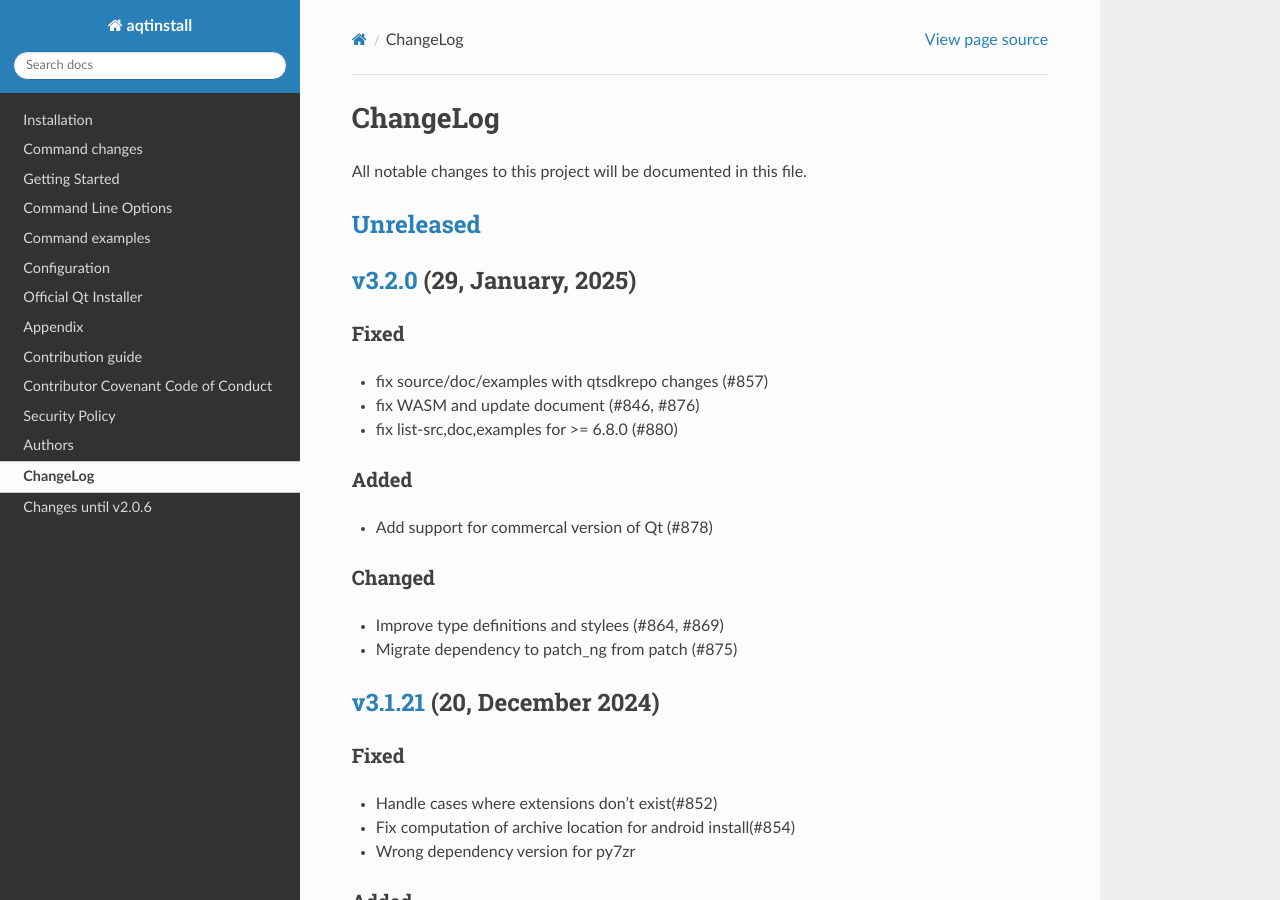
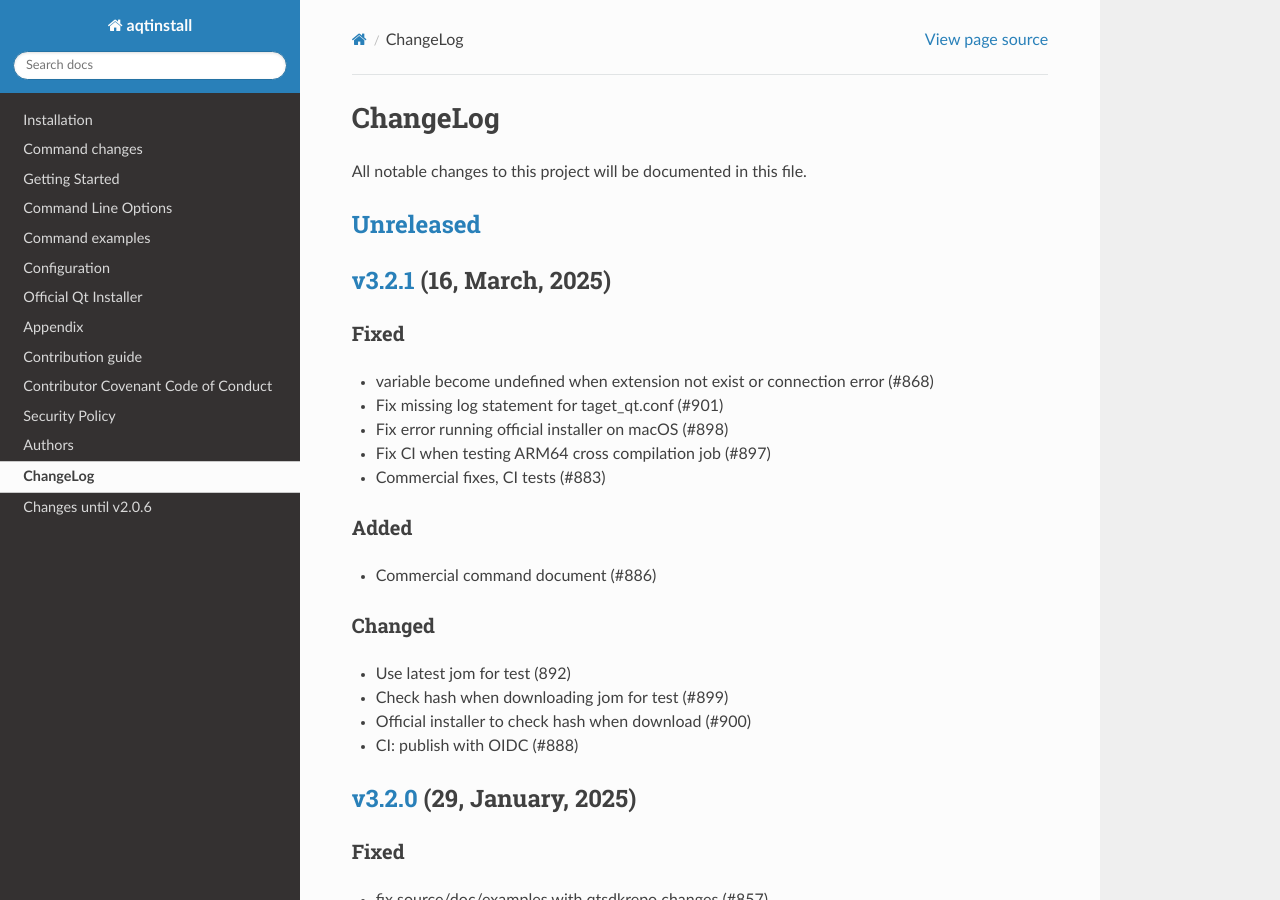
Before and after one commit to miurahr/aqtinstall, a Sphinx documentation site: the page built from docs/CHANGELOG.rst, in a window 1280 px wide and 900 px high. Built offline with Sphinx 7.4.7 and the Read the Docs theme 3.1.0, drawn with Linux system fonts in a browser that asks for light colours; the version number could not be read and is left out.

Commit message:
Release v3.2.1
Signed-off-by: Hiroshi Miura <miurahr@linux.com>

```diff
--- a/docs/CHANGELOG.rst
+++ b/docs/CHANGELOG.rst
@@ -12,6 +12,28 @@
 
 `Unreleased`_
 =============
+
+`v3.2.1`_ (16, March, 2025)
+===========================
+
+Fixed
+-----
+- variable become undefined when extension not exist or connection error (#868)
+- Fix missing log statement for taget_qt.conf (#901)
+- Fix error running official installer on macOS (#898)
+- Fix CI when testing ARM64 cross compilation job (#897)
+- Commercial fixes, CI tests (#883)
+
+Added
+-----
+- Commercial command document (#886)
+
+Changed
+-------
+- Use latest jom for test (892)
+- Check hash when downloading jom for test (#899)
+- Official installer to check hash when download (#900)
+- CI: publish with OIDC (#888)
 
 `v3.2.0`_ (29, January, 2025)
 =============================
@@ -463,7 +485,8 @@
 * Check Update.xml file with SHA256 hash (#493)
 
 
-.. _Unreleased: https://github.com/miurahr/aqtinstall/compare/v3.2.0...HEAD
+.. _Unreleased: https://github.com/miurahr/aqtinstall/compare/v3.2.1...HEAD
+.. _v3.2.1: https://github.com/miurahr/aqtinstall/compare/v3.2.0...v3.2.1
 .. _v3.2.0: https://github.com/miurahr/aqtinstall/compare/v3.1.21...v3.2.0
 .. _v3.1.21: https://github.com/miurahr/aqtinstall/compare/v3.1.20...v3.1.21
 .. _v3.1.20: https://github.com/miurahr/aqtinstall/compare/v3.1.19...v3.1.20
```
